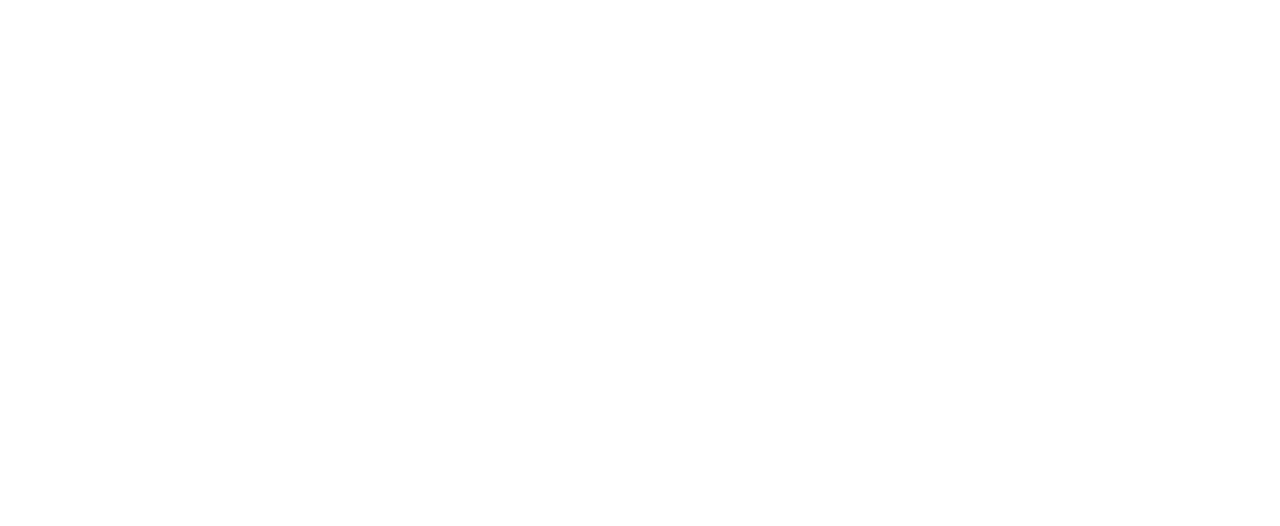
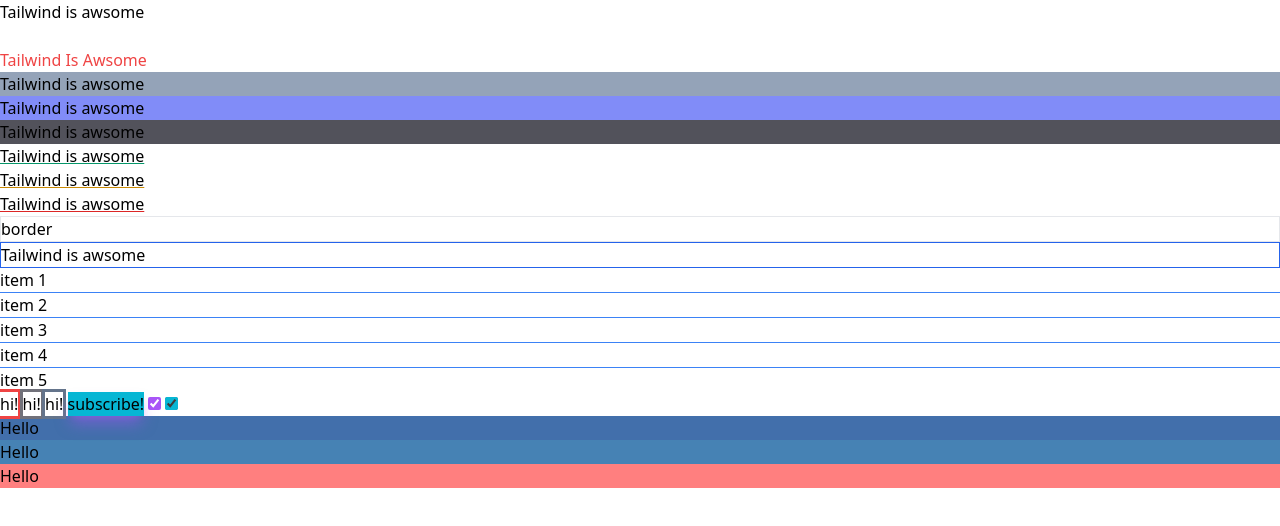
Before and after one commit to ReactRay/Tailwind-css-practice, a plain HTML site: page 02-colors/index.html in a window 1280 px wide. Drawn offline with nearby package versions, Linux system fonts and the light colour scheme.

Commit message:
colors tricks

```diff
--- a/02-colors/index.html
+++ b/02-colors/index.html
@@ -12,21 +12,49 @@
     <!-- white, black, red, green, blue, orange, yellow, purple, lime, emerald, teal, cyan, indigo, violet, fuchsia, pink, rose, sky, gray, slate, zinc, neutral, stone, amber,  -->
 
     <!-- Text Colors -->
+    <p class="text-black">Tailwind is awsome</p>
+    <p class="text-white">Tailwind is awsome</p>
+    <p class="text-red-500 capitalize">tailwind is awsome</p>
 
     <!-- Background Colors -->
+    <p class="bg-slate-400">Tailwind is awsome</p>
+    <p class="bg-indigo-400">Tailwind is awsome</p>
+    <p class="bg-zinc-600">Tailwind is awsome</p>
 
     <!-- Text Underline -->
 
+    <p class="underline decoration-emerald-600">Tailwind is awsome</p>
+    <p class="underline decoration-yellow-600">Tailwind is awsome</p>
+    <p class="underline decoration-red-600">Tailwind is awsome</p>
+
     <!-- Border Colors -->
+    <p class="border">border</p>
+    <p class="border border-blue-600">Tailwind is awsome</p>
 
     <!-- Divide Colors -->
-
+    <div class="divide-y divide-blue-500">
+      <div>item 1</div>
+      <div>item 2</div>
+      <div>item 3</div>
+      <div>item 4</div>
+      <div>item 5</div>
+    </div>
     <!-- Outline Colors -->
-
+    <button class="outline outline-red-500">hi!</button>
+    <button class="outline outline-zinc-500">hi!</button>
+    <button class="outline outline-slate-500">hi!</button>
     <!-- Box Shadow Colors (Opacity defaults to 100, but you can set it)-->
-
+    <button class="shadow-lg bg-cyan-500 shadow-purple-500/50">
+      subscribe!
+    </button>
     <!-- Accent Colors -->
+    <input type="checkbox" class="accent-purple-500" checked />
+    <input type="checkbox" class="accent-cyan-500" checked />
 
     <!-- Arbitrary Colors -->
+
+    <div class="bg-[#426fab]">Hello</div>
+    <div class="bg-[steelblue]">Hello</div>
+    <div class="bg-[rgba(255,0,0,0.5)]">Hello</div>
   </body>
 </html>
```
Also changed, not shown: 01-utility-first/index.html (+14 -1 lines).
